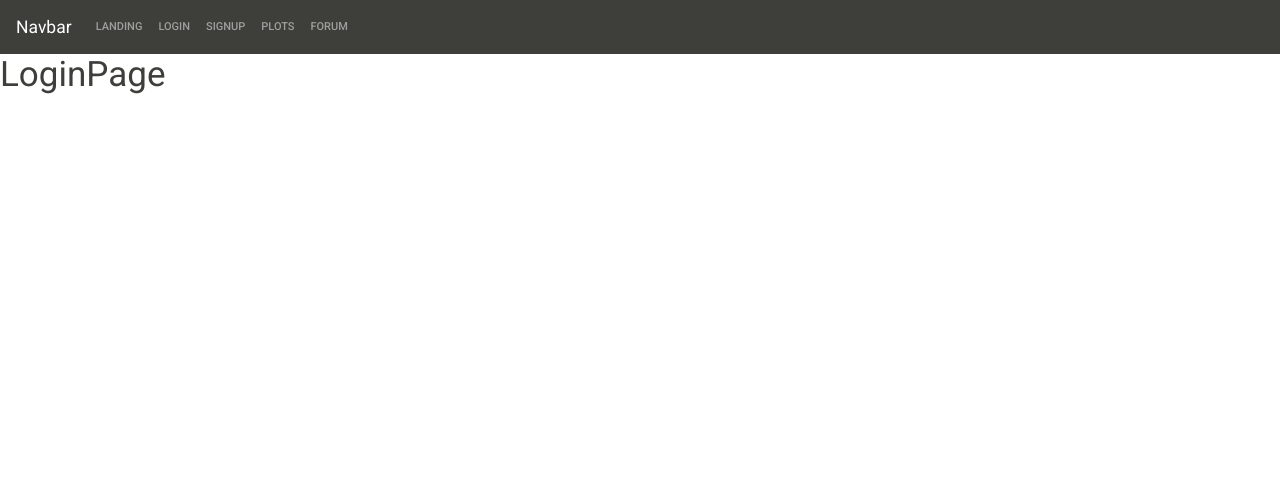
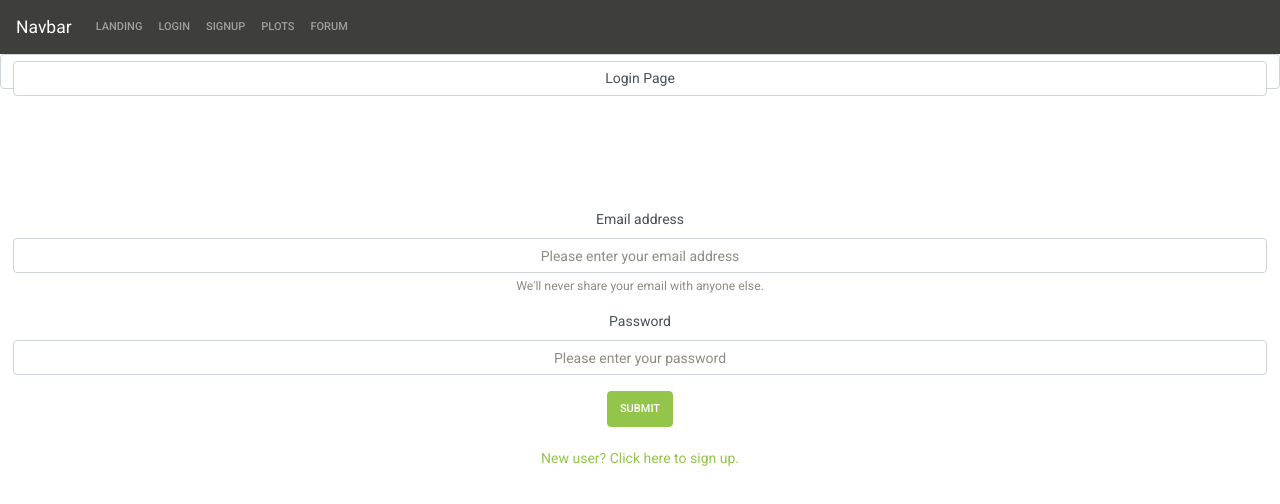
Before and after one commit to EddiePhi/Plot-Of-Gold, a React (Create React App) app in the folder client/: page /login in a window 1280 px wide. Shown: the top 504 px of the page. Built offline with nearby package versions, Linux system fonts and the light colour scheme.

Commit message:
sign up and login page barebones minus functionality and styling

```diff
--- a/client/src/components/OurForm/index.js
+++ b/client/src/components/OurForm/index.js
@@ -1,19 +1,23 @@
 import React from "react";
-import { Form, Col } from "react-bootstrap";
+import { Form} from "react-bootstrap";
 
 function OurForm({text}) {
   return (
     <>
-        <Form.Group>
-            <Form.Row>
-                <Form.Label column lg={2}>
-                {text}
-                </Form.Label>
-                <Col>
-                <Form.Control type="text" placeholder="Test Text" />
-                </Col>
-            </Form.Row>
-        </Form.Group>
+  <Form>
+    <Form.Group controlId="formBasicEmail">
+      <Form.Label size="lg">Email address</Form.Label>
+      <Form.Control className="form-control text-center" type="email" placeholder="Please enter your email address" />
+      <Form.Text size="lg" className="text-muted">
+        We'll never share your email with anyone else.
+      </Form.Text>
+    </Form.Group>
+
+    <Form.Group controlId="formBasicPassword">
+      <Form.Label>Password</Form.Label>
+      <Form.Control className="form-control text-center" type="password" placeholder="Please enter your password" />
+    </Form.Group>
+</Form>
     </>
   );
 }
--- a/client/src/pages/loginPage.js
+++ b/client/src/pages/loginPage.js
@@ -1,9 +1,25 @@
 import React from "react";
+import OurForm from "../components/OurForm";
+import OurButtonProps from "../components/OurButtonProps";
 
 function LoginPage() {
   return (
     <>
-      <h1>LoginPage</h1>
+    <div className="form-control text-center">
+      <h1 className="form-control text-center">Login Page</h1>
+      <br></br>
+      <br></br>
+      <br></br>
+      <br></br>
+      <br></br>
+      <OurForm></OurForm>
+    <OurButtonProps></OurButtonProps>
+    <br></br>
+    <br></br>
+    <div className="level has-text-centered">
+        <a className="level-item has-text-white has-text-centered" href="/signup" style={{margin: '0px'}}>New user? Click here to sign up.</a>
+      </div>
+    </div>
     </>
   );
 }
--- a/client/src/pages/signupPage.js
+++ b/client/src/pages/signupPage.js
@@ -1,9 +1,25 @@
 import React from "react";
+import OurForm from "../components/OurForm";
+import OurButtonProps from "../components/OurButtonProps";
 
 function SignupPage() {
   return (
     <>
-      <h1>SignupPage</h1>
+     <div className="form-control text-center">
+      <h1 className="form-control text-center">Signup Page</h1>
+      <br></br>
+      <br></br>
+      <br></br>
+      <br></br>
+      <br></br>
+      <OurForm></OurForm>
+      <OurButtonProps></OurButtonProps>
+      <br></br>
+      <br></br>
+      <div className="level has-text-centered">
+        <a className="level-item has-text-white has-text-centered" href="/login" style={{margin: '0px'}}>Already registered? Click here to login.</a>
+      </div>
+    </div>
     </>
   );
 }
```
Also changed, not shown: client/src/App.js (+4 -4 lines).
